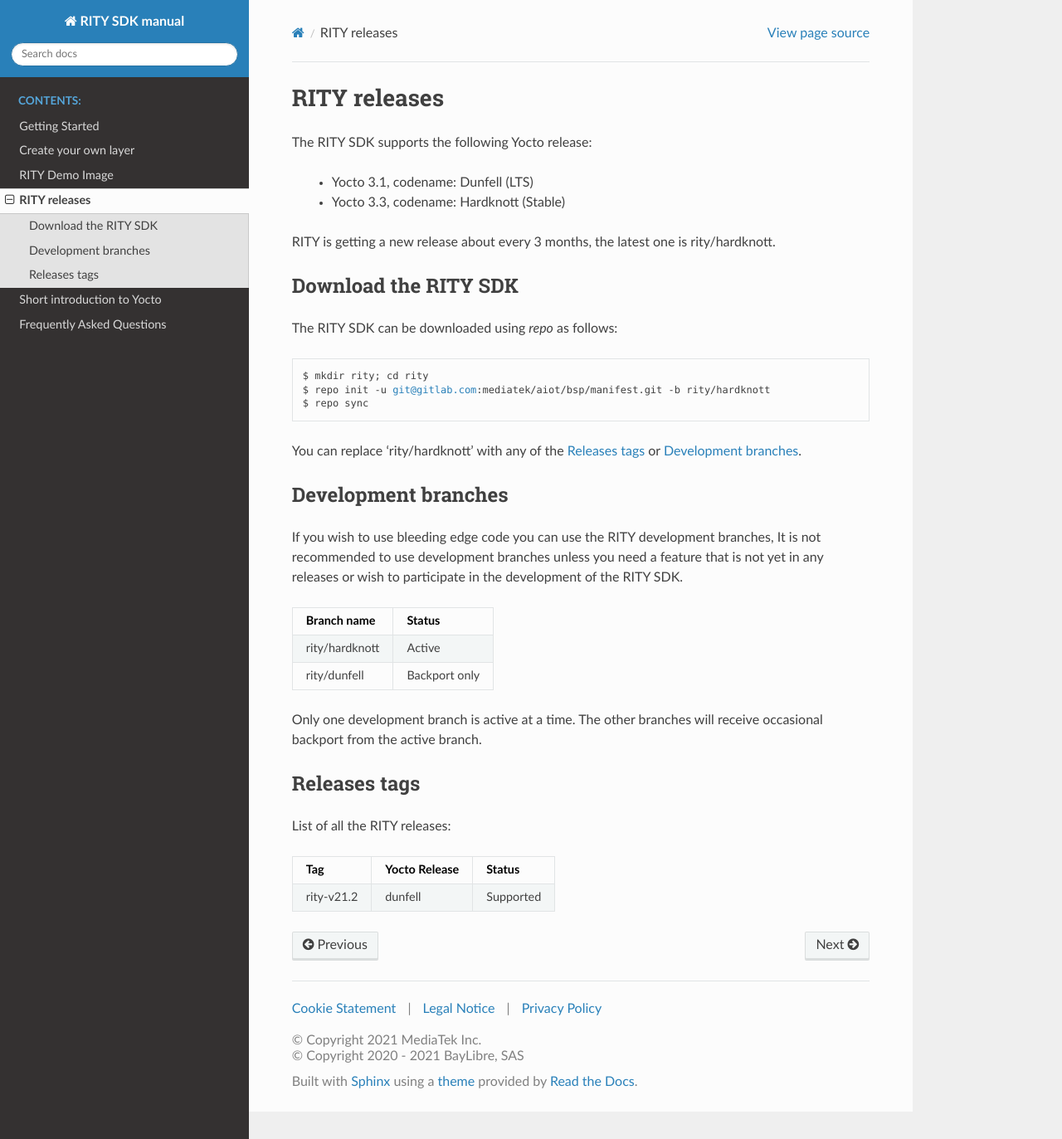
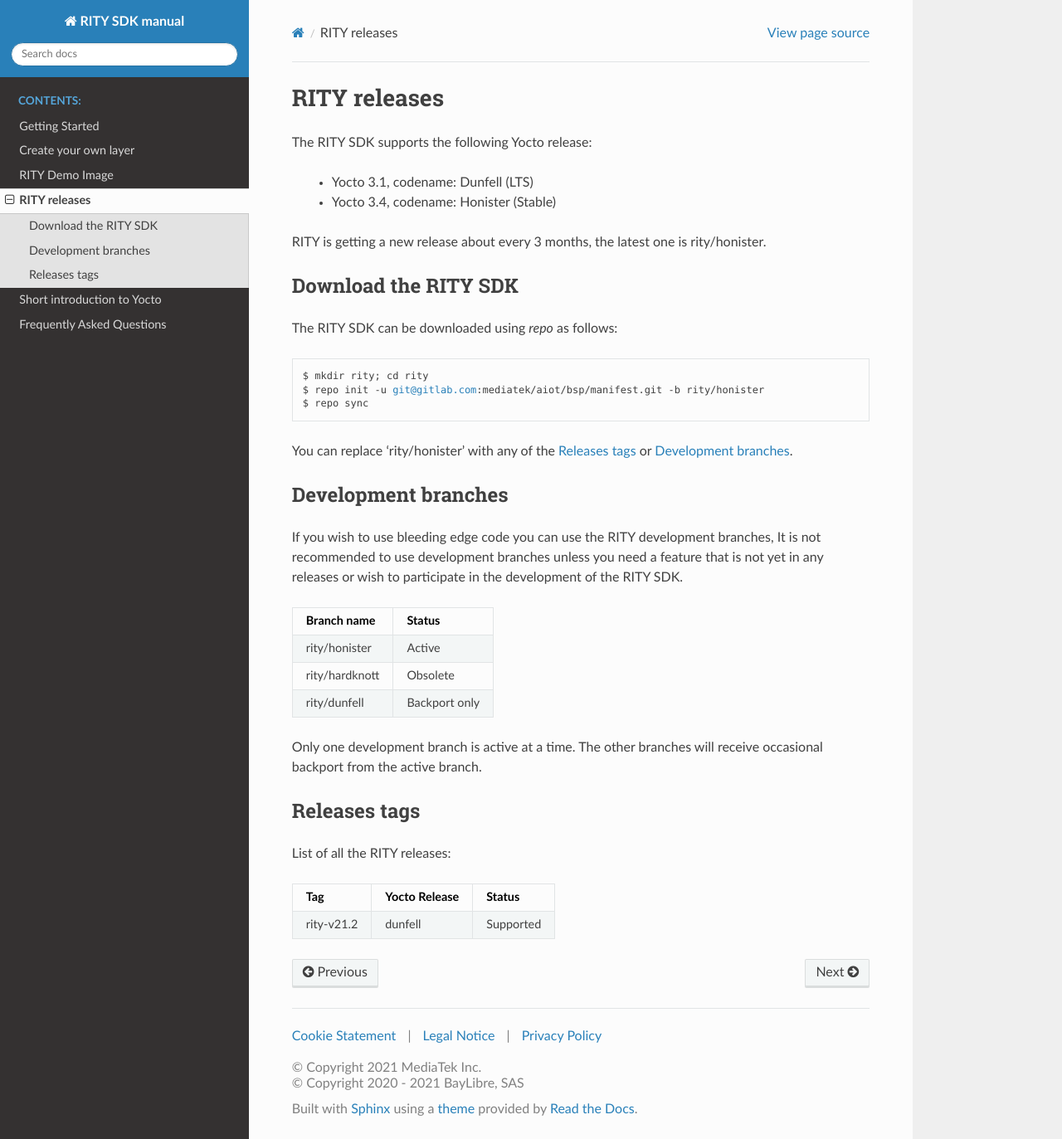
Before and after one commit to via-edge-ai/meta-rity, a Sphinx documentation site: the page built from docs/releases.rst, in a window 1280 px wide and 1373 px high. Shown: the whole window at 83% size. Built offline with Sphinx 7.4.7 and the Read the Docs theme 2.0.0, drawn with Linux system fonts in a browser that asks for light colours.

Commit message:
treewide: upgrade layers to honister release
Signed-off-by: Fabien Parent <fparent@baylibre.com>

```diff
--- a/docs/conf.py
+++ b/docs/conf.py
@@ -11,8 +11,8 @@ copyright = 'Copyright 2021 MediaTek Inc. Copyright 2020-2021 BayLibre, SAS'
 author = 'MediaTek Inc. and BayLibre, SAS'
 
 # The full version, including alpha/beta/rc tags
-release = 'rity/hardknott'
-release_codename = 'hardknott'
+release = 'rity/honister'
+release_codename = 'honister'
 
 # -- General configuration ---------------------------------------------------
 
--- a/docs/create-own-layer.rst
+++ b/docs/create-own-layer.rst
@@ -17,7 +17,7 @@ This helps keep everything well compartementalized and will make upgrade easier.
 This chapter will provide a small guide on how build a new layer on top of the RITY
 SDK. The code from this chapter can be found under: `meta-rity/meta-rity-skeleton`_.
 
-.. _meta-rity/meta-rity-skeleton: https://gitlab.com/mediatek/aiot/rity/meta-rity/-/tree/hardknott/meta-rity-skeleton
+.. _meta-rity/meta-rity-skeleton: https://gitlab.com/mediatek/aiot/rity/meta-rity/-/tree/honister/meta-rity-skeleton
 
 1. Basic layer structure
 ------------------------
--- a/docs/releases.rst
+++ b/docs/releases.rst
@@ -4,7 +4,7 @@ RITY releases
 The RITY SDK supports the following Yocto release:
 
 	* Yocto 3.1, codename: Dunfell (LTS)
-	* Yocto 3.3, codename: Hardknott (Stable)
+	* Yocto 3.4, codename: Honister (Stable)
 
 RITY is getting a new release about every 3 months, the latest one is
 |release|.
@@ -34,7 +34,9 @@ development of the RITY SDK.
 +-----------------+---------------+
 | Branch name     | Status        |
 +=================+===============+
-| rity/hardknott  | Active        |
+| rity/honister   | Active        |
++-----------------+---------------+
+| rity/hardknott  | Obsolete      |
 +-----------------+---------------+
 | rity/dunfell    | Backport only |
 +-----------------+---------------+
```
Also changed, not shown: 4 other files.
